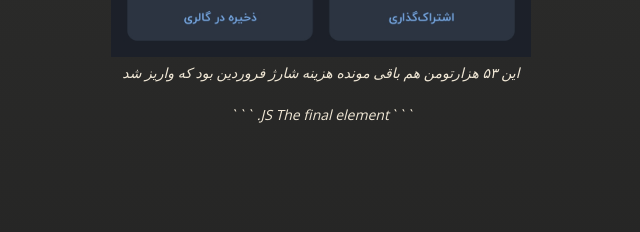
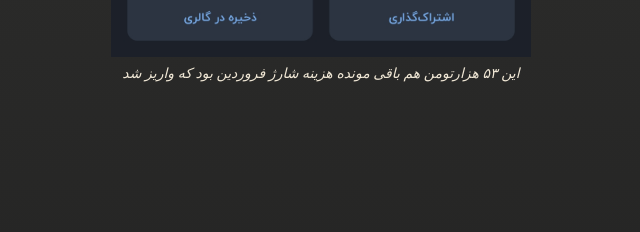
Before and after one commit to mohtasham-15/ns, a Jekyll site: the page built from index.md, in a window 1280 px wide. Shown: the part 1816-2048 px from the top of the page, without its empty margins (319-959 px from the left). Built offline with Jekyll 4.4.1, drawn with Linux system fonts in a browser that asks for light colours.

Commit message:
Update index.md

````diff
--- a/index.md
+++ b/index.md
@@ -33,7 +31,3 @@ header-mask: 0.4
    <em> این ۵۳ هزارتومن هم باقی مونده هزینه شارژ فروردین بود که واریز شد <em>
 
 <br><br>
-
-```JS
-The final element.
-```
````
Also changed, not shown: other parts of index.md (+0 -2 lines).
